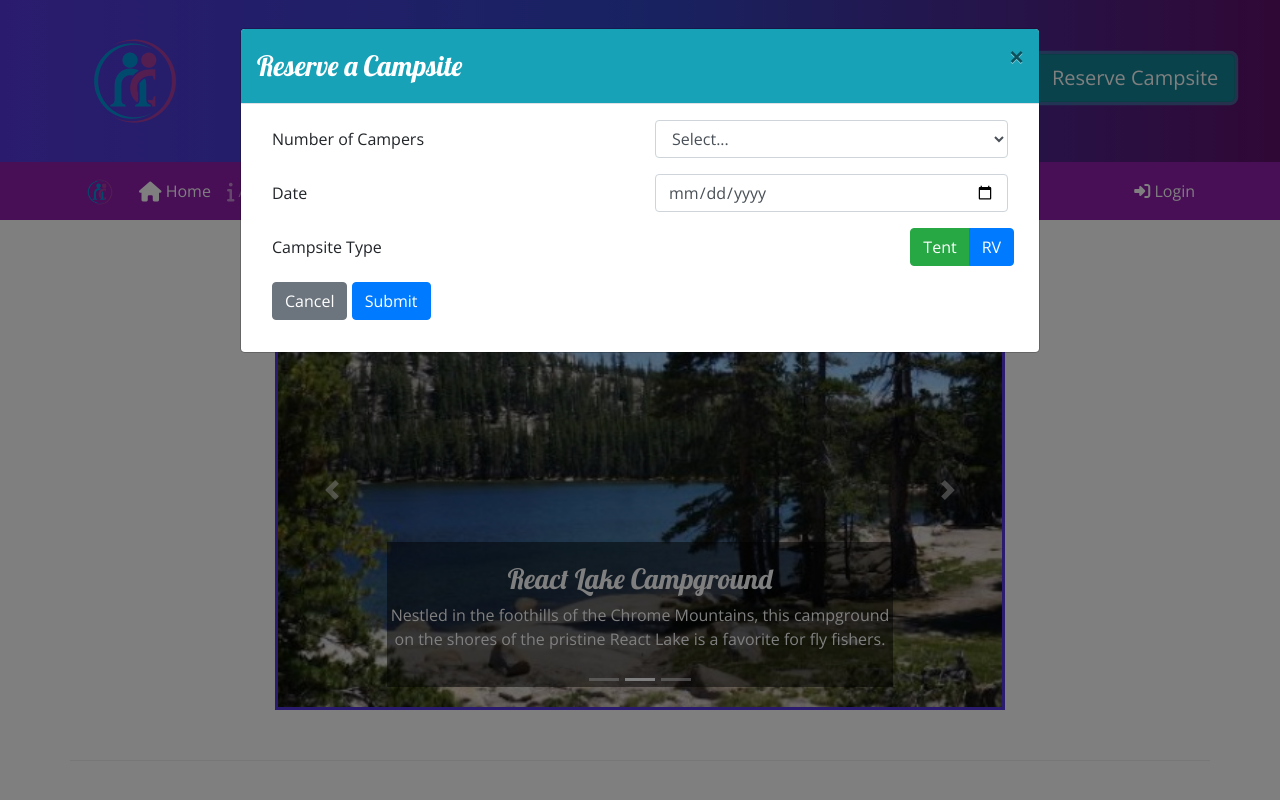
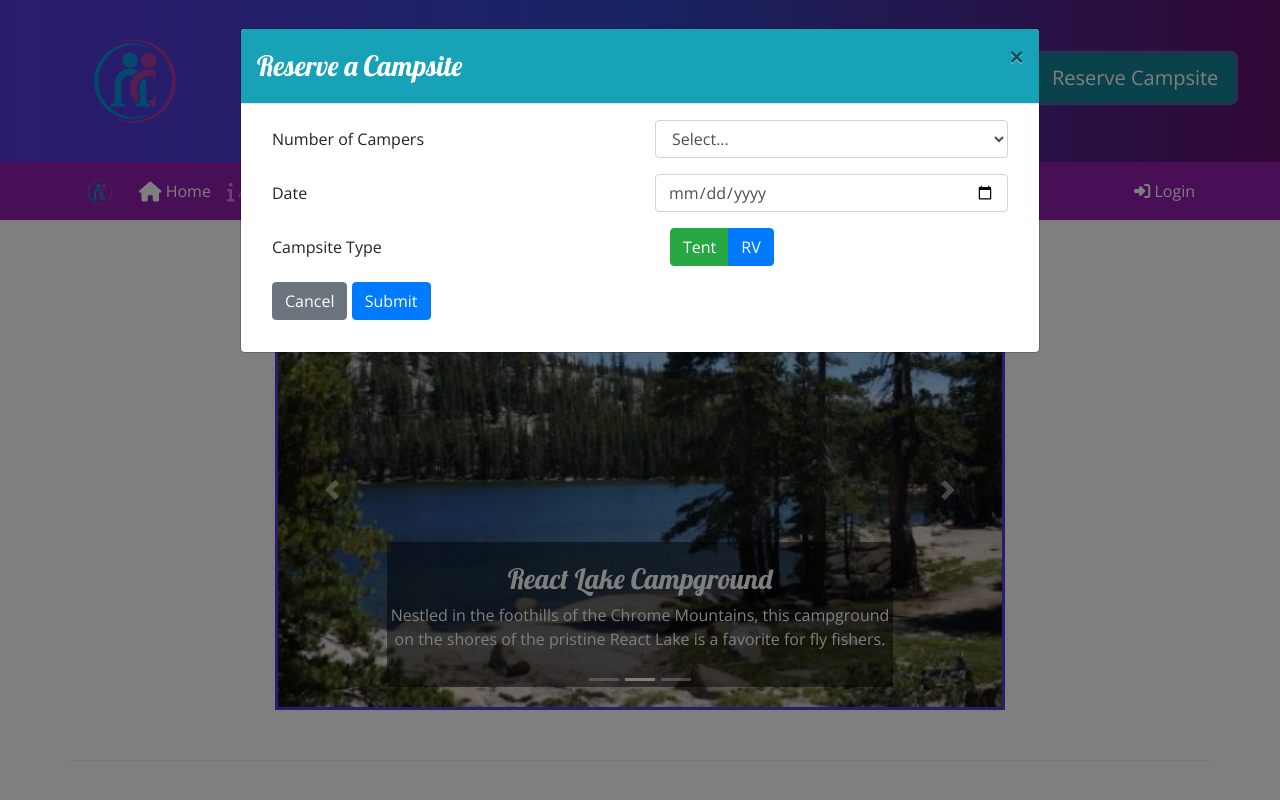
Before and after one commit to WarriorWebWorxMain/nucampsite, a website: page index.html in a window 1280 px wide. Both pictures are taken after a click on the button "Reserve Campsite". Shown: the top 800 px of the page. Drawn offline with nearby package versions, Linux system fonts and the light colour scheme.

Commit message:
Week 3 Assignment

```diff
--- a/index.html
+++ b/index.html
@@ -66,7 +66,7 @@
                                 </div>
                             <div class="row form-group">
                                 <label class="col-sm-6 col-form-label" for="siteType">Campsite Type</label>
-                                <div class="col btn-group btn-group-toggle" data-toggle="buttons"></div>
+                                <div class="col btn-group btn-group-toggle" data-toggle="buttons">
                                 <div class="col-2 btn-group btn-group-toggle" data-toggle="buttons">
                                     <label class="btn btn-success active">
                                         <input type="radio" name="siteType" id="option1" autocomplete="off" value="tent"> Tent
@@ -74,6 +74,7 @@
                                     <label class="btn btn-primary">
                                         <input type="radio" name="siteType" id="option2" autocomplete="off" value="RV"> RV
                                     </label>
+                                </div>
                                 </div>
                             </div>
                             <div class="row form-group">
```
